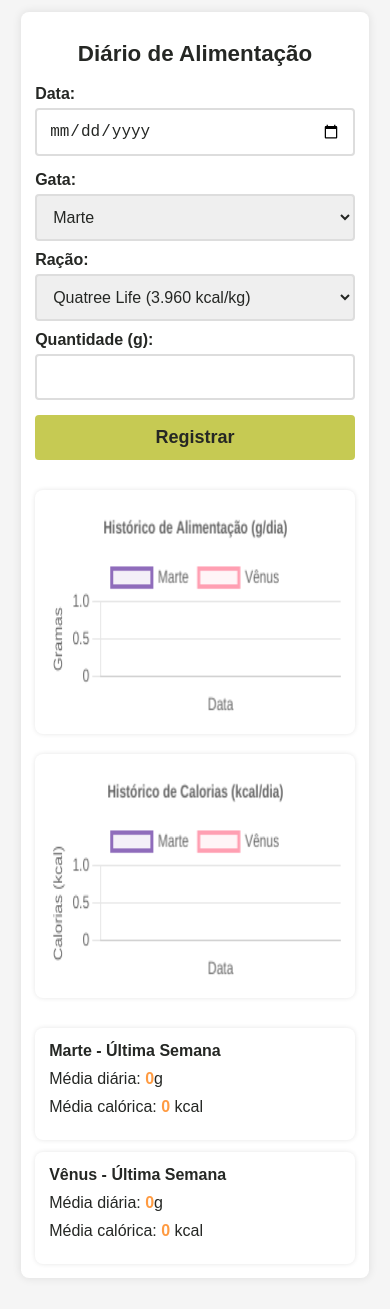
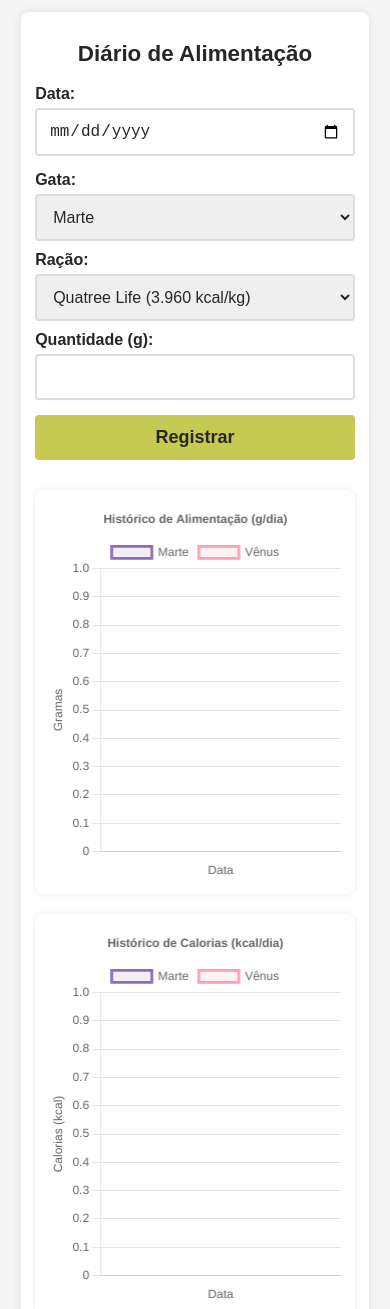
Before and after one commit to marcella-castro/alimentacao_gatas, a website: page frontend/index.html in a window 390 px wide. Shown: the top 1309 px of the page. Drawn offline with nearby package versions, Linux system fonts and the light colour scheme; no server answers.

Commit message:
Mobile: increase chart height & improve Chart.js visibility (maintainAspectRatio:false, larger points)

```diff
--- a/frontend/css/style.css
+++ b/frontend/css/style.css
@@ -102,7 +102,7 @@ button:hover {
 }
 
 .chart-container canvas {
-    min-height: 300px;
+        min-height: 300px;
     max-width: 100%;
 }
 
@@ -193,7 +193,10 @@ button:hover {
     }
 
     .chart-container canvas {
-        min-height: 220px;
+        /* Make charts taller on mobile for better visibility */
+        min-height: 380px;
+        width: 100% !important;
+        height: 42vh; /* allows charts to scale with viewport height */
     }
 
     .cards-container {
--- a/frontend/js/script.js
+++ b/frontend/js/script.js
@@ -20,20 +20,27 @@ const graficoGramas = new Chart(ctxGramas, {
                 label: 'Marte',
                 data: [],
                 borderColor: '#8f6cbb',
-                backgroundColor: 'rgba(143, 108, 187, 0.1)',
-                tension: 0.1
+                backgroundColor: 'rgba(143, 108, 187, 0.12)',
+                tension: 0.1,
+                borderWidth: 2.8,
+                pointRadius: 4,
+                pointHoverRadius: 6
             },
             {
                 label: 'Vênus',
                 data: [],
                 borderColor: '#FF9FB2',
-                backgroundColor: 'rgba(255, 159, 178, 0.1)',
-                tension: 0.1
+                backgroundColor: 'rgba(255, 159, 178, 0.12)',
+                tension: 0.1,
+                borderWidth: 2.8,
+                pointRadius: 4,
+                pointHoverRadius: 6
             }
         ]
     },
     options: {
         responsive: true,
+        maintainAspectRatio: false,
         plugins: {
             title: {
                 display: true,
@@ -69,20 +76,27 @@ const graficoCalorias = new Chart(ctxCalorias, {
                 label: 'Marte',
                 data: [],
                 borderColor: '#8f6cbb',
-                backgroundColor: 'rgba(143, 108, 187, 0.1)',
-                tension: 0.1
+                backgroundColor: 'rgba(143, 108, 187, 0.12)',
+                tension: 0.1,
+                borderWidth: 2.8,
+                pointRadius: 4,
+                pointHoverRadius: 6
             },
             {
                 label: 'Vênus',
                 data: [],
                 borderColor: '#FF9FB2',
-                backgroundColor: 'rgba(255, 159, 178, 0.1)',
-                tension: 0.1
+                backgroundColor: 'rgba(255, 159, 178, 0.12)',
+                tension: 0.1,
+                borderWidth: 2.8,
+                pointRadius: 4,
+                pointHoverRadius: 6
             }
         ]
     },
     options: {
         responsive: true,
+        maintainAspectRatio: false,
         plugins: {
             title: {
                 display: true,
```
